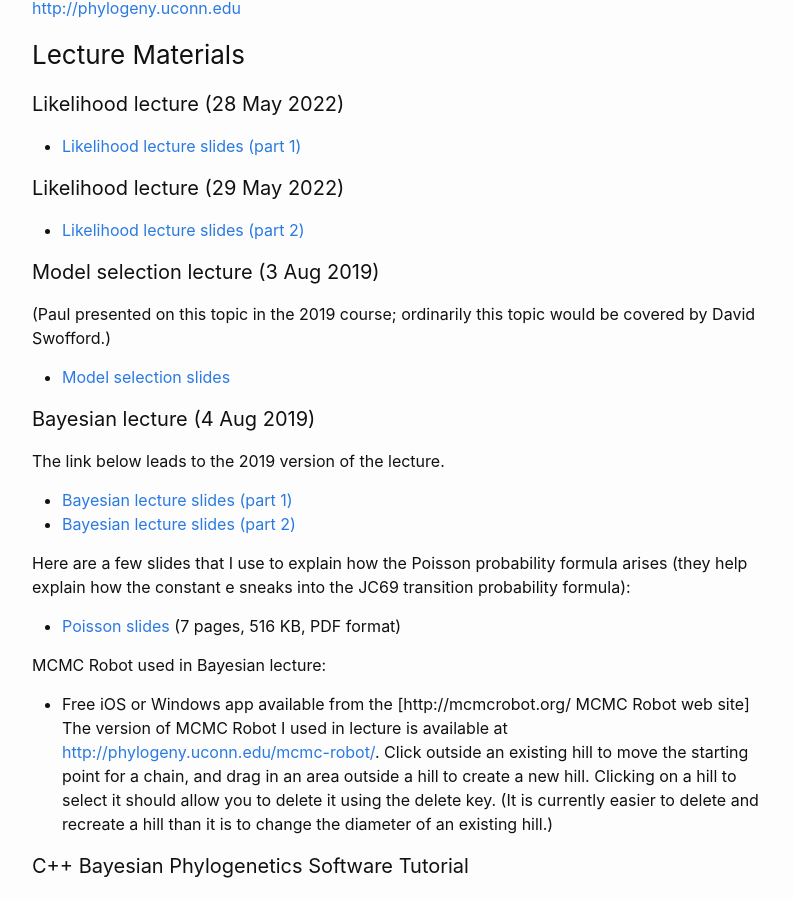
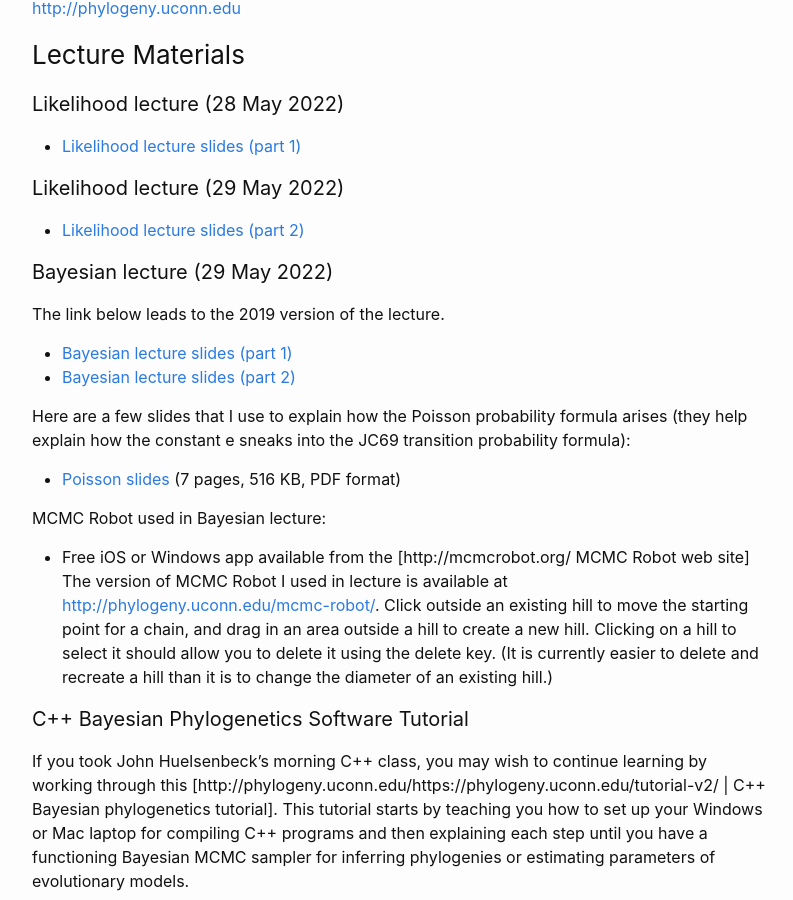
Before and after one commit to molevolworkshop/molevolworkshop.github.io, a Jekyll site: the page built from faculty/lewis/lewis.md, in a window 1280 px wide and 900 px high, scrolled down 519 px. Shown: the whole window, without its empty margins (238-1031 px from the left). Built offline with Jekyll 4.4.1, drawn with Linux system fonts in a browser that asks for light colours.

Commit message:
added links to Paul Lewis Bayesian lectures

```diff
--- a/faculty/lewis/lewis.md
+++ b/faculty/lewis/lewis.md
@@ -25,14 +25,16 @@
 #### Likelihood lecture (29 May 2022)
 * [Likelihood lecture slides (part 2)]({{ site.baseurl }}/faculty/lewis/pdf/lewis-likelihood-part2-2022-opt.pdf)
 
+{% comment %}
 #### Model selection lecture (3 Aug 2019)
 (Paul presented on this topic in the 2019 course; ordinarily this topic would be covered by David Swofford.)
 * [Model selection slides](http://hydrodictyon.eeb.uconn.edu/people/plewis/downloads/wh2019/models.pdf)
+{% endcomment %}
 
-#### Bayesian lecture (4 Aug 2019)
+#### Bayesian lecture (29 May 2022)
 The link below leads to the 2019 version of the lecture.
-* [Bayesian lecture slides (part 1)](http://hydrodictyon.eeb.uconn.edu/people/plewis/downloads/wh2019/lewis-bayesian-part1.pdf)
-* [Bayesian lecture slides (part 2)](http://hydrodictyon.eeb.uconn.edu/people/plewis/downloads/wh2019/lewis-bayesian-part2.pdf)
+* [Bayesian lecture slides (part 1)]({{ site.baseurl }}/faculty/lewis/pdf/lewis-bayesian-2022-part1.pdf)
+* [Bayesian lecture slides (part 2)]({{ site.baseurl }}/faculty/lewis/pdf/lewis-bayesian-2022-part2.pdf)
 
 Here are a few slides that I use to explain how the Poisson probability formula arises (they help explain how the constant e sneaks into the JC69 transition probability formula):
 * [Poisson slides](http://hydrodictyon.eeb.uconn.edu/people/plewis/downloads/wh2012/Poisson.pdf) (7 pages, 516 KB, PDF format)
```
Also changed, not shown: schedule.md (+2 -2 lines), 2 other files.
